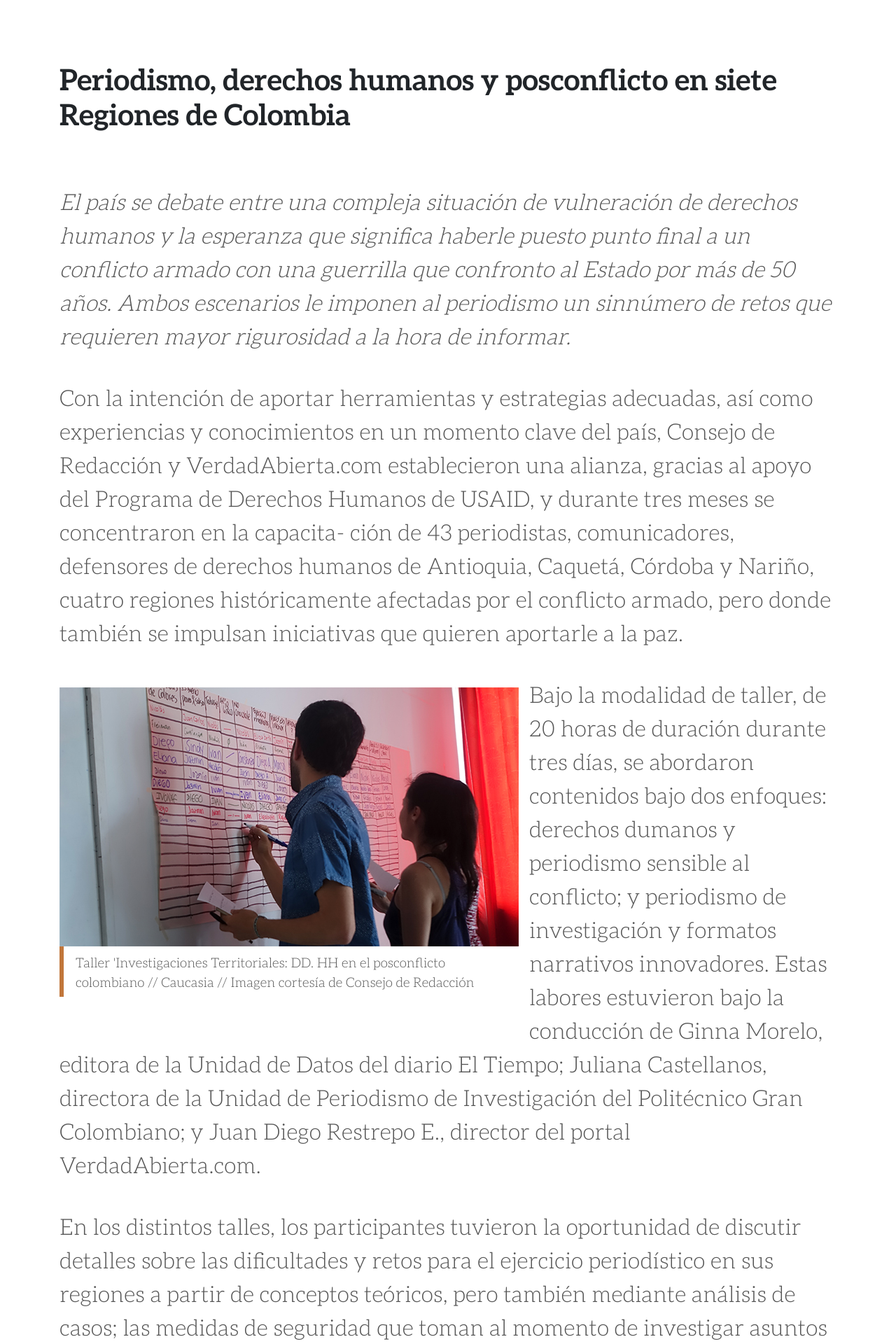
After one commit to sebastrog/periodistas, a PHP site: page /articulo2.html in a window 1280 px wide. The commit adds this page. Shown: the part 801-2721 px from the top of the page at 70% size. Run offline with PHP 8.4, Linux system fonts and the light colour scheme; some libraries are stand-ins or nearby versions.

Commit message:
listo el segundo

```diff
--- /dev/null
+++ b/articulo2.html
@@ -0,0 +1,298 @@
+<!doctype html>
+<html class="no-js" lang="">
+    <head>
+        <meta charset="utf-8">
+        <meta http-equiv="X-UA-Compatible" content="IE=edge">
+        <meta name="description" content="">
+        <meta name="viewport" content="width=device-width, initial-scale=1">
+
+        <!-- Place favicon.ico in the root directory -->
+        <link type="image/x-icon" href="img/favicon.png" rel="icon">
+
+        <link rel="stylesheet" href="css/normalize.css">
+        <link rel="stylesheet" href="css/bootstrap.min.css">
+        <link rel="stylesheet" href="css/jquery.fullpage.css">
+        <link rel="stylesheet" href="css/main.css">
+        <link rel="stylesheet" href="css/mainSingle.css">
+        <script src="js/vendor/modernizr-2.8.3.min.js"></script>
+
+        <title>DDHH Posconflicto</title>
+    </head>
+    <body>
+
+        <div class="headeR">
+            <section class="container-menu-top">
+                <div class="toggleMenu">
+                    <button class="hamburger hamburger--spin" type="button">
+                        <span class="hamburger-box">
+                            <span class="hamburger-inner"></span>
+                        </span>
+                    </button>
+                </div>
+
+                <div class="wrapper-logo-menu">
+                    <a href="https://verdadabierta.com/especiales-v/2018/ddhh-posconflicto-colombiano">
+                        <img src="img/logo-proyecto-internas-mapa.png" alt="">
+                    </a>
+                </div>
+
+                <div class="social-media-menu float-right">
+                    <a target="_blank" href="https://twitter.com/share?text=Vulneraciones a los derechos humanos en planadas&url=https://verdadabierta.com/especiales-v/2018/ddhh-posconflicto-colombiano/cafe-aromatiza-procesos-paz.html"><img src="img/twitter-menu.png"></a>
+                    <a target="_blank" href="https://www.facebook.com/sharer.php?u=https://verdadabierta.com/especiales-v/2018/ddhh-posconflicto-colombiano/cafe-aromatiza-procesos-paz.html&title=Vulneraciones a los derechos humanos en planadas"><img src="img/facebook-menu.png"></a>
+                    <a target="_blank" href="https://plus.google.com/share?url=https://verdadabierta.com/especiales-v/2018/ddhh-posconflicto-colombiano/cafe-aromatiza-procesos-paz.html"><img src="img/gplus-menu.png"></a>
+                </div>
+
+
+            </section>
+            <!-- NOTE: ITEMS MENU -->
+            <div class="white-background-items-menu">
+                <div class="wrapper-items-menu">
+                    <div class="items-menu owl-carousel">
+                        <div class="container-item-menu-report">
+                            <a href="cafe-aromatiza-procesos-paz.html">
+                                <div class="wrapper-img-menu-report">
+                                    <img src="img/Foto-portada-Planadas-Tolima.jpg" alt="">
+                                </div>
+                                <h3>Café aromatiza dos procesos de paz</h3>
+                            </a>
+                        </div>
+                        <!--
+                        <div class="container-item-menu-report">
+                            <a href="#">
+                                <div class="wrapper-img-menu-report">
+                                    <img src="img/img-post-1.png" alt="">
+                                </div>
+                                <h3>Vulneraciones a los derechos humanos en planadas</h3>
+                            </a>
+                        </div>
+                        <div class="container-item-menu-report">
+                            <a href="#">
+                                <div class="wrapper-img-menu-report">
+                                    <img src="img/img-post-1.png" alt="">
+                                </div>
+                                <h3>Vulneraciones a los derechos humanos en planadas</h3>
+                            </a>
+                        </div>
+                        <div class="container-item-menu-report">
+                            <a href="#">
+                                <div class="wrapper-img-menu-report">
+                                    <img src="img/img-post-1.png" alt="">
+                                </div>
+                                <h3>Vulneraciones a los derechos humanos en planadas</h3>
+                            </a>
+                        </div>
+                        <div class="container-item-menu-report">
+                            <a href="#">
+                                <div class="wrapper-img-menu-report">
+                                    <img src="img/img-post-1.png" alt="">
+                                </div>
+                                <h3>Vulneraciones a los derechos humanos en planadas</h3>
+                            </a>
+                        </div>
+                        <div class="container-item-menu-report">
+                            <a href="#">
+                                <div class="wrapper-img-menu-report">
+                                    <img src="img/img-post-1.png" alt="">
+                                </div>
+                                <h3>Vulneraciones a los derechos humanos en planadas</h3>
+                            </a>
+                        </div>
+                        <div class="container-item-menu-report">
+                            <a href="#">
+                                <div class="wrapper-img-menu-report">
+                                    <img src="img/img-post-1.png" alt="">
+                                </div>
+                                <h3>Vulneraciones a los derechos humanos en planadas</h3>
+                            </a>
+                        </div>
+                        -->
+                    </div>
+                </div>
+            </div>
+        </div>
+
+        <div class="section-video-top">
+            <div class="wrapper-video-embebed">
+                <iframe src="https://www.youtube.com/embed/uyMweTdTRFo?rel=0&amp;controls=0&amp;showinfo=0" frameborder="0" allow="autoplay; encrypted-media" allowfullscreen></iframe>
+            </div>
+        </div>
+
+        <div class="section-body-article-2">
+            <div class="container">
+                <div class="row">
+                    <div class="col-12">
+                        <h1>Periodismo, derechos humanos y posconflicto en siete Regiones de Colombia</h1>
+                        <div class="content">
+                            <p><i>El país se debate entre una compleja situación de vulneración de derechos humanos y la esperanza que significa haberle puesto punto final a un conflicto armado con una guerrilla que confronto al Estado por más de 50 años. Ambos escenarios le imponen al periodismo un sinnúmero de retos que requieren mayor rigurosidad a la hora de informar.</i></p>
+                            <p>Con la intención de aportar herramientas y estrategias adecuadas, así como experiencias y conocimientos en un momento clave del país, Consejo de Redacción y VerdadAbierta.com establecieron una alianza, gracias al apoyo del Programa de Derechos Humanos de USAID, y durante tres meses se concentraron en la capacita- ción de 43 periodistas, comunicadores, defensores de derechos humanos de Antioquia, Caquetá, Córdoba y Nariño, cuatro regiones históricamente afectadas por el conflicto armado, pero donde también se impulsan iniciativas que quieren aportarle a la paz.</p>
+                            <p>
+                                <div class="float-left">
+                                    <img src="img/img-1-articulo-2.jpg">
+                                    <span>
+                                        Taller 'Investigaciones Territoriales: DD. HH en el posconflicto </br>
+                                        colombiano // Caucasia // Imagen cortesía de Consejo de Redacción
+                                    </span>
+                                </div>
+                                <span>Bajo la modalidad de taller, de 20 horas de duración durante tres días, se abordaron contenidos bajo dos enfoques: derechos dumanos y periodismo sensible al conflicto; y periodismo de investigación y formatos narrativos innovadores. Estas labores estuvieron bajo la conducción de Ginna Morelo, editora de la Unidad de Datos del diario El Tiempo; Juliana Castellanos, directora de la Unidad de Periodismo de Investigación del Politécnico Gran Colombiano; y Juan Diego Restrepo E., director del portal VerdadAbierta.com.</span>
+                            </p>
+                            <p>En los distintos talles, los participantes tuvieron la oportunidad de discutir detalles sobre las dificultades y retos para el ejercicio periodístico en sus regiones a partir de conceptos teóricos, pero también mediante análisis de casos; las medidas de seguridad que toman al momento de investigar asuntos sensibles a los grupos de poder local y regional; las agendas pendientes por cubrir de acuerdo con la realidad regional; y los desafíos que impone este momento de transición que vive el país para quienes tienen la labor de comunicar.</p>
+                            <p>Este recorrido formativo comenzó en Caucasia, Antioquia, a donde acudieron a la convocatoria un grupo de periodistas de los municipios de Medellín, Ituango, Segovia, Remedios y Caucasia, así como de Montería y Montelíbano (Córdoba); continuó en el puerto de Tumaco (Nariño), con periodistas, líderes indígenas y comunicadores de organizaciones no gubernamentales de los de municipios de Pasto, Túquerres, Barbacoas, Francisco Pizarro, Cumbal, Guachucal y de Tumaco; y concluyó en Florencia (Caquetá) con personas venidas de Belén de los Andaquíes, San Vicente del Caguán, La Montañita, Cartagena de Chairá y Florencia. Durante el taller realizado en Tumaco, Ginna Morelo afirmó:</p>
+                            <blockquote>
+                                Nunca antes había sido tan necesario el periodismo en la sociedad como en este momento de transición. Hay que aprovechar esta coyuntura paradiversificar la mente. Debemos luchar en contra de lo que ya está establecido. El reto de construcción de agenda periodística en Colombia es grande para los periodistas y comunicadores.
+                            </blockquote>
+                            <p>A juicio de este periodista, esa realidad hostil que constantemente se difunde en los medios de comunicación “contrasta con los colores, la música, los bailes y la alegría de la gente que, día a día, trata de vivir con la ilusión de un futuro más amable y que, tal vez sin pensarlo, su propia existencia se convierta en resistencia en un territorio que pareciera condenado a la barbarie”.</p>
+                            <p>Ante esas paradojas que impone la realidad en este puerto nariñense, pero también
+                                en otras regiones del país, Murillo indicó que “los periodistas tenemos la responsabilidad de retratar las luchas de nuestros pueblos y darle un lugar relevante a
+                                nuestros mártires y a nuestros héroes. Ahí recae la importancia de proyectos como
+                                el de periodismo, derechos humanos y posconflicto”.
+                            </p>
+                            <p>En consecuencia, Juliana Castellanos manifestó que “si bien Colombia posee un
+                                marco histórico general sobre el conflicto armado, cada región tiene una historia
+                                particular que hoy debe ser contada por los periodistas que la han vivido de frente.
+                                El valor de este proyecto está justamente en que forja investigadores locales con
+                                perspectiva de nación, porque los trabajos que de este proceso surjan serán vitales
+                                para la construcción de la verdad que como país necesitamos”.
+                            </p>
+                            <p>Para afrontar de manera más integral este tipo de retos, durante los talleres se
+                                estimuló el trabajo en red entre los periodistas, como uno de los objetivos claves de
+                                este proyecto. La dinámica de los talleres permitió que se constituyeran redes regionales, lo que ha permitido mantener canales de comunicación abiertos que fortalecen el trabajo interdisciplinario. Al respecto, Juan Diego Restrepo E., director de
+                                VerdadAbierta.com, dijo durante el taller realizado en Caucasia:
+                            </p>
+                            <blockquote>
+                                la figura de ese periodista ‘lobo solitario’ quedó en el pasado, el trabajo en equipo y colaborativo es esencial hoy día para hacer un buen periodismo.
+                            </blockquote>
+                            <p>
+                                <div class="float-left">
+                                    <img src="img/img-2-articulo-2.jpg">
+                                    <span>
+                                        Taller 'Investigaciones Territoriales: DD. HH en el posconflicto </br>
+                                        colombiano // Florencia // Imagen cortesía de Consejo de Redacción
+
+                                    </span>
+                                </div>
+                                <span>En ese sentido, uno de los logros de
+                                    esta tarea formativa fue lograr que a
+                                    través de la coincidencia de proyectos de investigación planteados en
+                                    los talleres, en los que se presentaron más de 20 ideas, se conformaran
+                                    equipos de trabajo para producir
+                                    historias periodísticas en equipo, lo
+                                    que sin duda redundará en mayor
+                                    rigurosidad, calidad y alcance.
+                                    De las propuestas recibidas se seleccionaron cuatro, una por departamento, que
+contarán para su ejecución con el acompañamiento y asesoría de editores de Consejo
+de Redacción y VerdadAbierta.com, así como con un aporte económico para su
+producción. Los equipos conformados trabajan en temas como la Justicia Especial
+Indígena; escenarios de paz y de guerra; reconstrucción de historias de líderes
+sociales asesinados; y los retos de la sustitución de cultivos de uso ilícito.
+                                </span>
+                            </p>
+                            <p>De las propuestas recibidas se seleccionaron cuatro, una por departamento, que
+                            contarán para su ejecución con el acompañamiento y asesoría de editores de Consejo
+                            de Redacción y VerdadAbierta.com, así como con un aporte económico para su
+                            producción. Los equipos conformados trabajan en temas como la Justicia Especial
+                            Indígena; escenarios de paz y de guerra; reconstrucción de historias de líderes
+                            sociales asesinados; y los retos de la sustitución de cultivos de uso ilícito.</p>
+                            <p>A esas tareas de producción también se vinculó el portal VerdadAbierta.com. Su
+                            equipo periodístico producirá tres historias que contarán casos especiales de afectaciones a los derechos humanos, pero también de logros de las comunidades en sus b
+                            úsquedas de mayor calidad de vida en ambientes de posconflicto, de los departamentos de Tolima, Cauca y Meta.</p>
+                            <p>A manera de balance del proceso formativo, el director de VerdadAbierta.com dijo
+                            que durante los talleres se trabajó con grupos de periodistas, comunicadores,
+                            activistas, docentes y profesionales de varias disciplinas sociales con características
+                            muy diversas, que reflejan lo que es el país en términos de aquellos que comunican
+                            en las regiones. </p>
+                            <p>“Fue un ejercicio que evidenció varios aspectos: mucho compromiso por las comunidades a las que informan cotidianamente; varios de los participantes con perfil de
+                            activistas, lo que los compromete aún más con sus regiones; pero también con
+                            algunas falencias en términos de investigación y lo que es lógico, con muchos temores ante las realidades que afrontan y sobre las que deben reportar”, aseveró
+                            Restrepo. Así, a través de este proceso de capacitación, se logró actualizar a todos los
+                             participantes en reflexiones teóricas sobre los derechos humanos y sus impactos
+                            históricos, así como en estrategias y herramientas de investigación. “Ambos
+                            aspectos son esenciales para poner en práctica un periodismo investigativo más
+                            integral”, concluyó Restrepo.</p>
+                            <p>Carlos Murillo, periodista de Tumaco, condensó a su manera lo que fue el proceso
+                            del cual participó: “Esta formación logra, más allá de desarrollar contenidos académicos, inspirar, y fortalecer la dedicación de los periodistas con la gente del pueblo,
+                            dejar los miedos y comprometerse con las luchas justas de la comunidad, sus líderes
+                            y la construcción de la historia regional”.</p>
+                        </div>
+                    </div>
+                </div>
+            </div>
+        </div>
+
+        <footer class="nottopfoter">
+            <div class="container">
+                <div class="row">
+                    <div class="col-12">
+                        <div class="left-footer">
+                            <h4>Un proyecto de</h4>
+                            <div class="container-logos-left-footer">
+                                <div class="item-logo-footer">
+                                    <a target="_blank" href="https://verdadabierta.com/"><img class="img-responsive" src="img/logo-footer-10years.png"></a>
+                                </div>
+                                <div class="item-logo-footer middle-logo">
+                                    <a target="_blank" href="https://consejoderedaccion.org/"><img class="img-responsive" src="img/logo-footer-dr.png"></a>
+                                </div>
+                                <div class="item-logo-footer">
+                                    <a target="_blank" href="https://colombiacheck.com/"><img class="img-responsive" src="img/logo-footer-colombiacheck.png"></a>
+                                </div>
+                            </div>
+                        </div>
+                        <div class="right-footer">
+                            <h4>Con el apoyo de</h4>
+                            <div class="container-logos-right-footer">
+                                <div class="item-logo-footer">
+                                    <a href="#"><img src="img/logo-footer-javeriana.png"></a>
+                                </div>
+                                <div class="item-logo-footer">
+                                    <a href="#"><img src="img/logo-footer-usaid.png"></a>
+                                </div>
+                            </div>
+                        </div>
+                        <div class="bottom-footer float-right">
+                            <span>Hecho por </span>
+                            <a target="_blank" href="https://digitalcocktail.co"><img src="img/logo-digital-cocktail-horizontal-gris.png"></a>
+                        </div>
+                    </div>
+                </div>
+            </div>
+        </footer>
+
+
+        <script src="//ajax.googleapis.com/ajax/libs/jquery/1.11.2/jquery.min.js"></script>
+        <script>window.jQuery || document.write('<script src="js/vendor/jquery-1.11.2.min.js"><\/script>')</script>
+        <script src="js/plugins.js"></script>
+        <script src="//code.jquery.com/ui/1.11.4/jquery-ui.js"></script>
+        <script src="js/main.js"></script>
+        <script type="text/javascript">
+            $(".hamburger").on("click", function(){
+                $(this).toggleClass("is-active");
+                if ( $(this).hasClass("is-active") ) {
+                    $(".white-background-items-menu").fadeIn();
+                    $(".items-menu").owlCarousel({
+                        centerMode          : false,
+                        dotsContainer 		: '.the-dots',
+                        smartSpeed          : 1000,
+                        margin              : 10,
+                        dots  	 		 	: true,
+                        loop 				: false,
+                        responsive : {
+                            0: {
+                                items: 1
+                            },
+                            768: {
+                                items: 2
+                            },
+                            991: {
+                                items: 3
+                            },
+                            1200: {
+                                items: 4
+                            }
+                        }
+                    });
+                } else {
+                    $(".white-background-items-menu").fadeOut();
+                }
+            });
+        </script>
+    </body>
+</html>
--- a/css/main.css
+++ b/css/main.css
@@ -1310,6 +1310,57 @@ a:hover {
 .mobileImage img {
     width: 100%;
 }
+.content p, .content span {
+    color: #555555;
+    font-size: 32px;
+    font-weight: 100;
+    margin-bottom: 40px;
+    font-family: Aleo Light;
+}
+.content .float-left {
+    margin-right: 15px;
+    position: relative;
+    top: 13px;
+}
+.float-left span {
+    display: block;
+    font-size: 19px;
+    font-family: Aleo Light;
+    border-left: 6px solid #c1763a;
+    padding-left: 17px;
+    padding-top: 10px;
+    padding-bottom: 5px;
+}
+.content blockquote {
+    background-image: url(../img/quote-content-start.png), url(../img/quote-content-end.png);
+    font-size: 30px;
+    font-family: Aleo Light;
+    font-weight: 100;
+    color: #555;
+    width: 89%;
+    margin: 0 auto 60px auto;
+    padding: 20px 50px 0px;
+    background-repeat: no-repeat, no-repeat;
+    background-position: left top,right bottom;
+}
+
+
+/* ARTÍCULO 2 */
+.wrapper-video-embebed iframe {
+    width: 100%;
+    height: calc(100vh - 68px);
+    margin-top: 68px;
+}
+.section-body-article-2 h1 {
+    font-family: Aleo Bold;
+    font-size: 42px;
+    font-weight: 100;
+    margin: 0 0 75px 0;
+}
+.section-body-article-2 {
+    padding: 90px 0px;
+}
+/* ARTÍCULO 2 */
 
 /* ==========================================================================
    Helper classes
```
Also changed, not shown: img/backinvesterritoriales.png (added), img/img-1-articulo-2.jpg (added), img/img-2-articulo-2.jpg (added), img/quote-content-end.png (added), img/quote-content-start.png (added).
